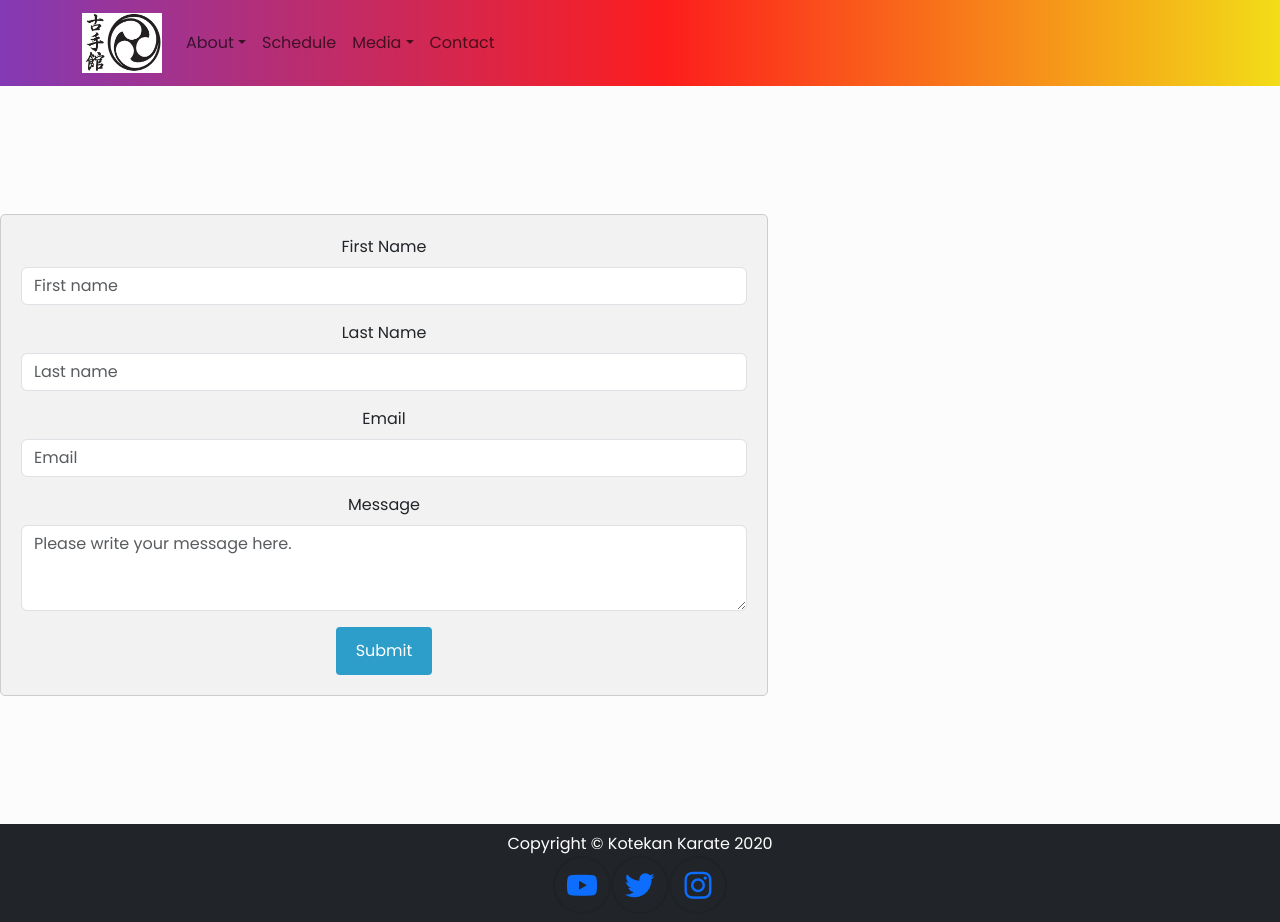
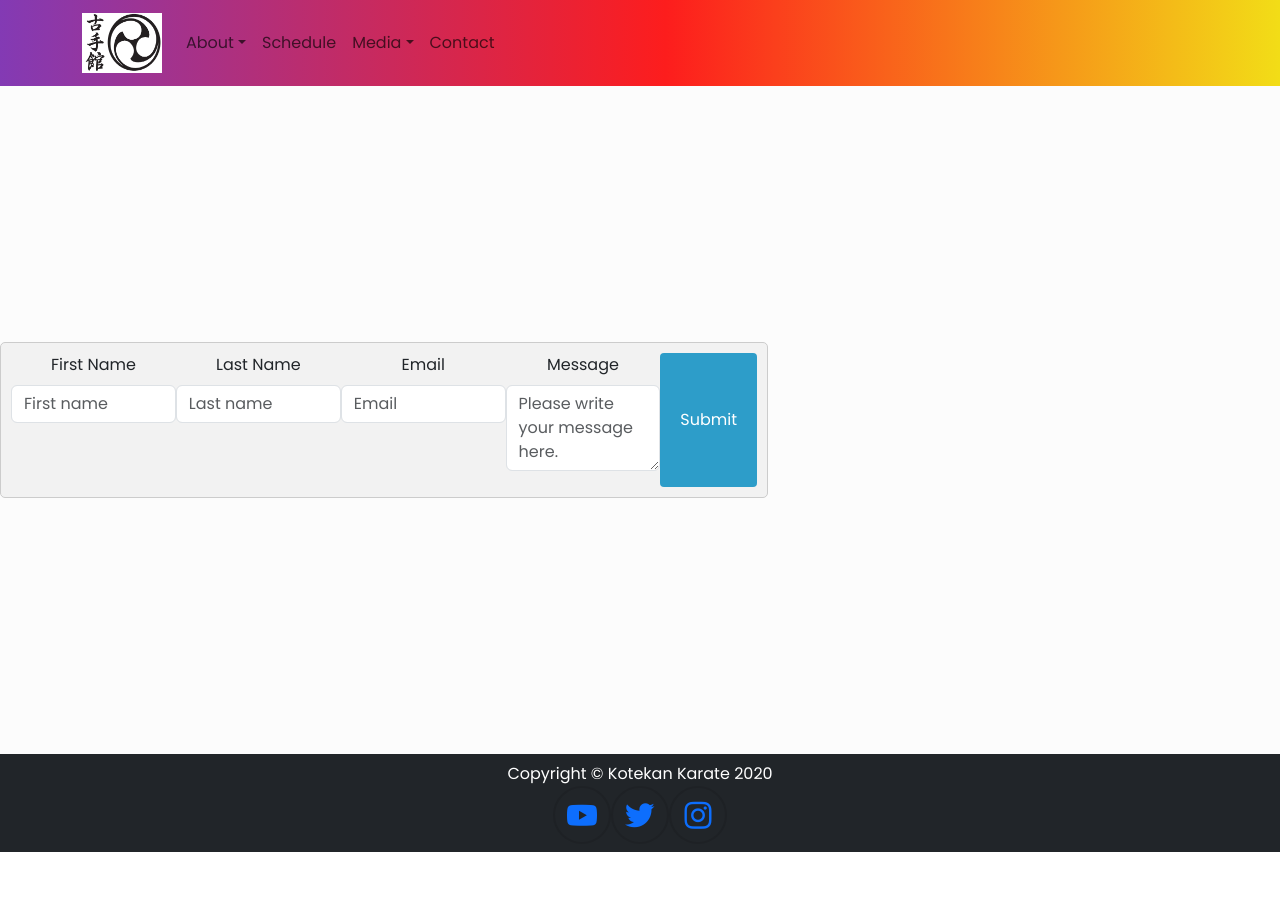
Before and after one commit to jebersole13/olddojosite, a React (Create React App) app: page /Contact in a window 1280 px wide. After the commit the page ends 852 px from the top, so only its background shows below. Built offline with nearby package versions, Linux system fonts and the light colour scheme.

Commit message:
sche-contact redos

```diff
--- a/src/Components/Pages/Contact.css
+++ b/src/Components/Pages/Contact.css
@@ -3,12 +3,14 @@
 .contactForm{
     border-radius: 5px;
     background-color: #f2f2f2;
-    padding: 20px;
+    padding: 10px;
     max-width: 60%;
   border: 1px solid #ccc;
   box-sizing: border-box;
-  margin-top: 10%;
-  margin-bottom: 10%;
+  display:flex;
+  justify-content: center;
+  margin-top: 20%;
+  margin-bottom: 20%;
 
 
 }
--- a/src/index.css
+++ b/src/index.css
@@ -55,8 +55,10 @@ footer{
   background-color: #f2f2f2;
   width: 70%;
   box-sizing: border-box;
-  margin-top: 50px;
-  margin-left: 250px;
+margin-top: 20%;
+margin-bottom: 20%;
+  display:flex;
+  justify-content: center;
 }
 
 
```
